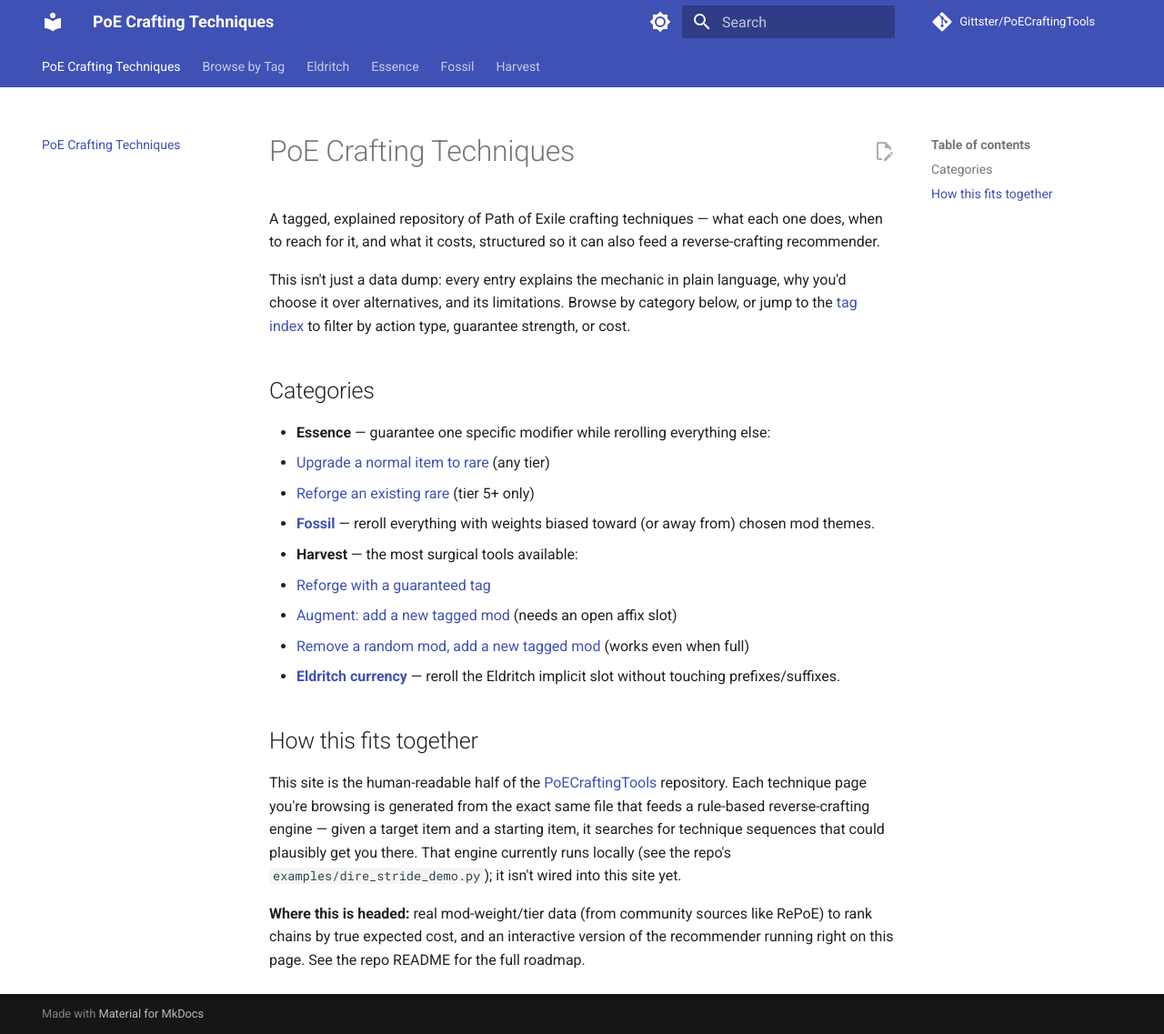
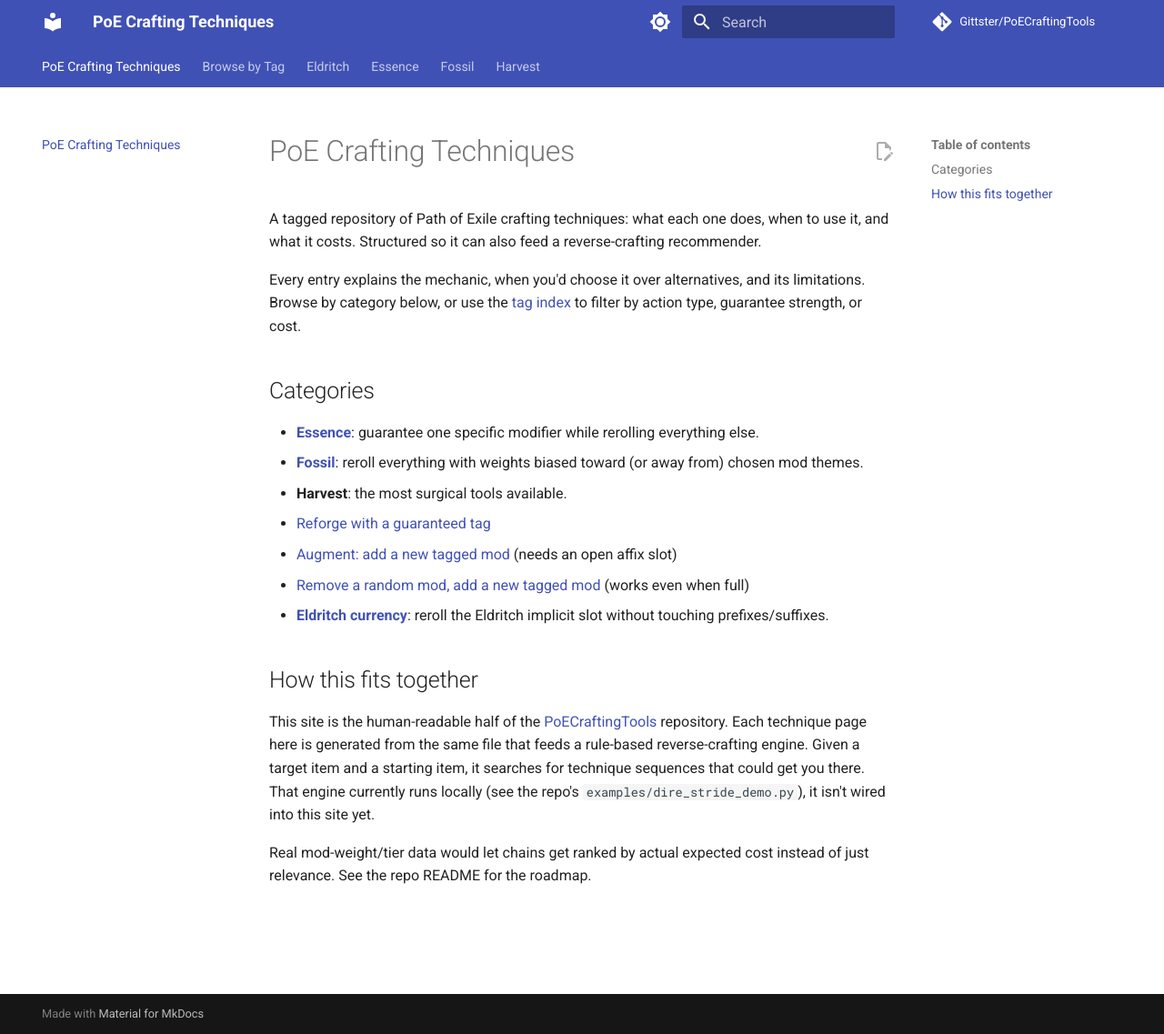
Before and after one commit to Gittster/PoECraftingTools, an MkDocs documentation site: the page built from techniques/index.md, in a window 1280 px wide and 1137 px high. Shown: the whole window at 91% size. Built offline with MkDocs 1.6.1 and Material for MkDocs 9.7.7, drawn with Linux system fonts in a browser that asks for light colours; comment, search, counter and statistics services are not loaded.

Commit message:
Merge essence into one technique, drop acquisition detail, add corrupted family
Combines the normal-upgrade and rare-reforge variants back into a
single essence.md, since the rarity split isn't a distinction worth
maintaining separately. Drops the Deafening-doesn't-drop-naturally
note (acquisition, not crafting). Adds the corrupted-only essence
family (Insanity/Horror/Hysteria/Delirium) as a same-mechanic variant
that guarantees a unique modifier instead of a normal one.

Co-Authored-By: Claude Sonnet 5 <noreply@anthropic.com>
Claude-Session: https://claude.ai/code/session_01RyXZPYNkTrZH3qnCMYGFqt

```diff
--- a/techniques/index.md
+++ b/techniques/index.md
@@ -1,23 +1,21 @@
 # PoE Crafting Techniques
 
-A tagged, explained repository of Path of Exile crafting techniques — what each one does, when to reach for it, and what it costs, structured so it can also feed a reverse-crafting recommender.
+A tagged repository of Path of Exile crafting techniques: what each one does, when to use it, and what it costs. Structured so it can also feed a reverse-crafting recommender.
 
-This isn't just a data dump: every entry explains the mechanic in plain language, why you'd choose it over alternatives, and its limitations. Browse by category below, or jump to the [tag index](tags.md) to filter by action type, guarantee strength, or cost.
+Every entry explains the mechanic, when you'd choose it over alternatives, and its limitations. Browse by category below, or use the [tag index](tags.md) to filter by action type, guarantee strength, or cost.
 
 ## Categories
 
-- **Essence** — guarantee one specific modifier while rerolling everything else:
-  - [Upgrade a normal item to rare](essence/essence-upgrade-normal-to-rare.md) (any tier)
-  - [Reforge an existing rare](essence/essence-reforge-rare.md) (tier 5+ only)
-- **[Fossil](fossil/fossil-weighted-reforge.md)** — reroll everything with weights biased toward (or away from) chosen mod themes.
-- **Harvest** — the most surgical tools available:
+- **[Essence](essence/essence.md)**: guarantee one specific modifier while rerolling everything else.
+- **[Fossil](fossil/fossil-weighted-reforge.md)**: reroll everything with weights biased toward (or away from) chosen mod themes.
+- **Harvest**: the most surgical tools available.
   - [Reforge with a guaranteed tag](harvest/harvest-reforge-tag-biased.md)
   - [Augment: add a new tagged mod](harvest/harvest-augment-add-mod.md) (needs an open affix slot)
   - [Remove a random mod, add a new tagged mod](harvest/harvest-remove-add.md) (works even when full)
-- **[Eldritch currency](eldritch/eldritch-reroll-implicit.md)** — reroll the Eldritch implicit slot without touching prefixes/suffixes.
+- **[Eldritch currency](eldritch/eldritch-reroll-implicit.md)**: reroll the Eldritch implicit slot without touching prefixes/suffixes.
 
 ## How this fits together
 
-This site is the human-readable half of the [PoECraftingTools](https://github.com/Gittster/PoECraftingTools) repository. Each technique page you're browsing is generated from the exact same file that feeds a rule-based reverse-crafting engine — given a target item and a starting item, it searches for technique sequences that could plausibly get you there. That engine currently runs locally (see the repo's `examples/dire_stride_demo.py`); it isn't wired into this site yet.
+This site is the human-readable half of the [PoECraftingTools](https://github.com/Gittster/PoECraftingTools) repository. Each technique page here is generated from the same file that feeds a rule-based reverse-crafting engine. Given a target item and a starting item, it searches for technique sequences that could get you there. That engine currently runs locally (see the repo's `examples/dire_stride_demo.py`), it isn't wired into this site yet.
 
-**Where this is headed:** real mod-weight/tier data (from community sources like RePoE) to rank chains by true expected cost, and an interactive version of the recommender running right on this page. See the repo README for the full roadmap.
+Real mod-weight/tier data would let chains get ranked by actual expected cost instead of just relevance. See the repo README for the roadmap.
```
Also changed, not shown: techniques/essence/essence-reforge-rare.md (deleted, +0 -59 lines), techniques/essence/essence-upgrade-normal-to-rare.md (deleted, +0 -77 lines), techniques/essence/essence.md (added, +56 -0 lines), techniques/fossil/fossil-weighted-reforge.md (+1 -1 lines), techniques/harvest/harvest-reforge-tag-biased.md (+1 -1 lines).
